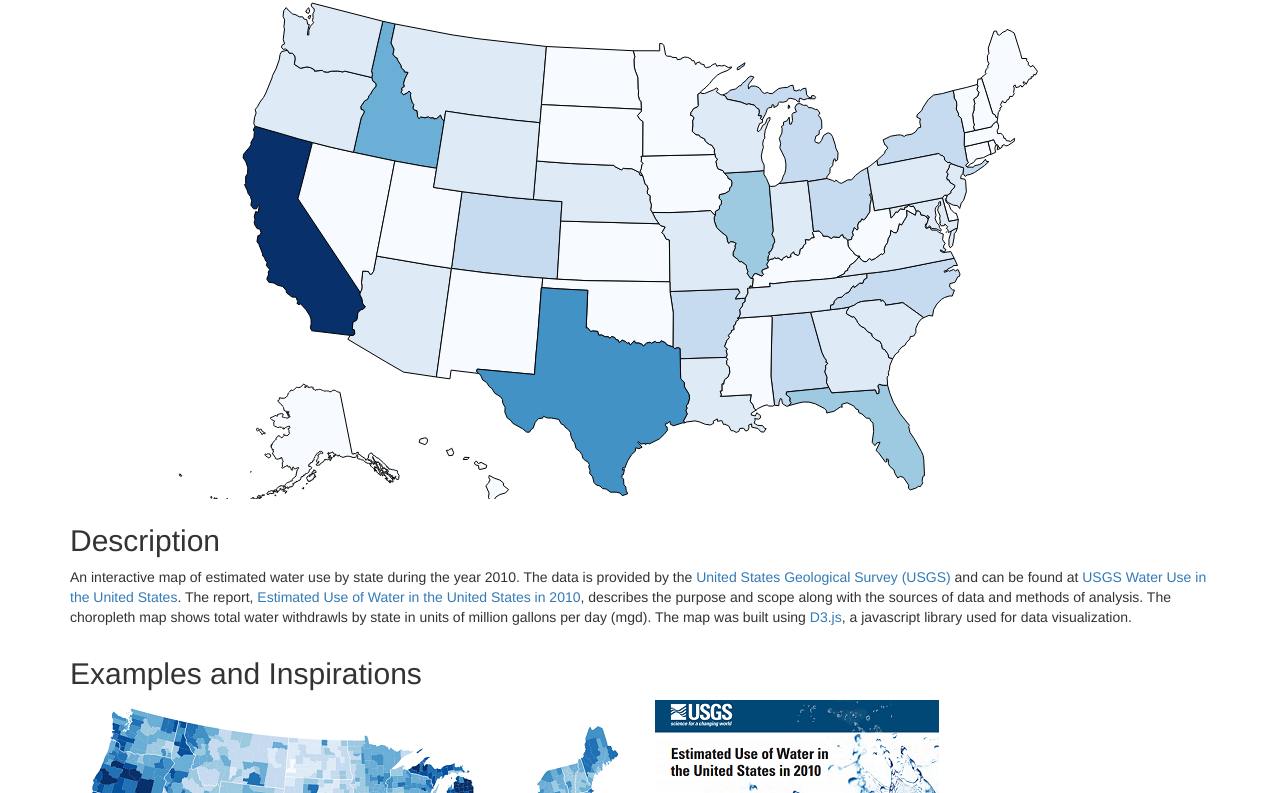
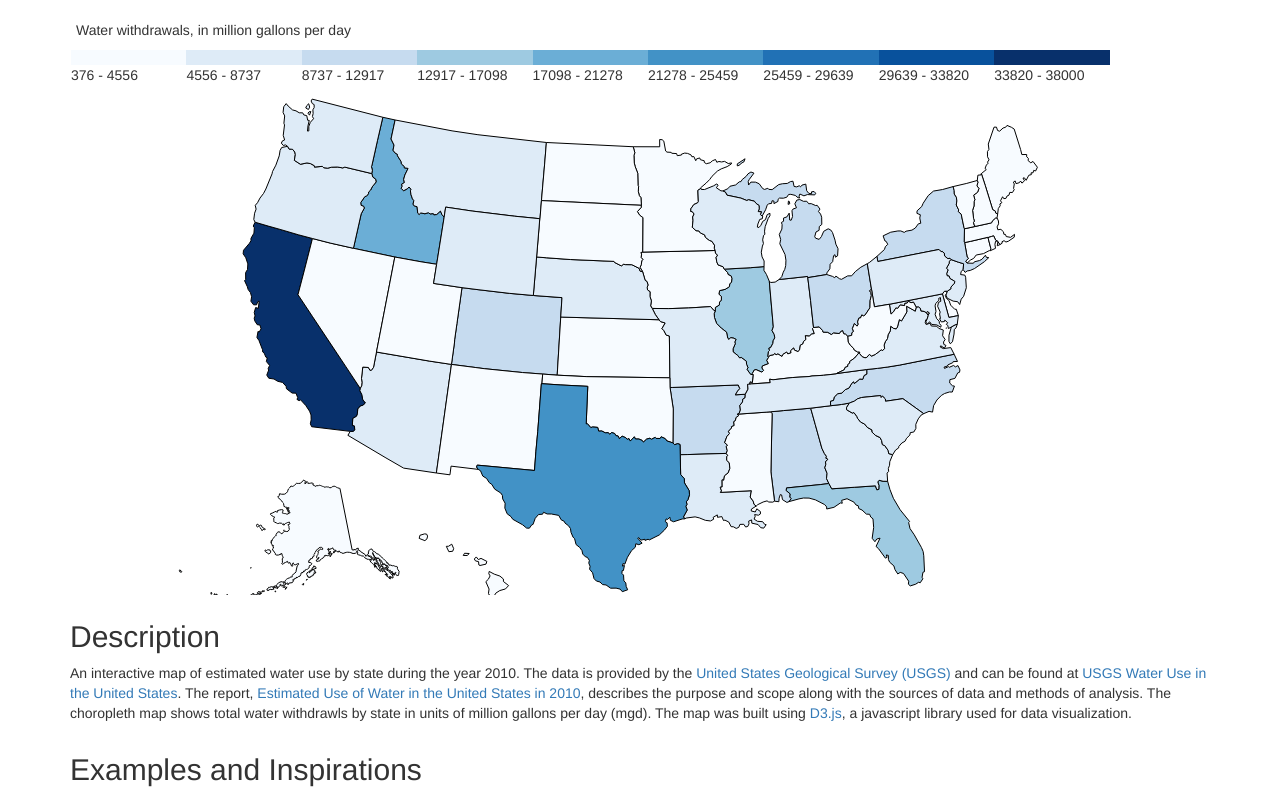
Before and after one commit to HydroLogic/wateruse-map-d3, a plain HTML site: page index.html in a window 1280 px wide. Shown: the part 274-1067 px from the top of the page. Drawn offline with Linux system fonts and the light colour scheme.

Commit message:
added a legend to the map

```diff
--- a/css/style.css
+++ b/css/style.css
@@ -61,3 +61,16 @@ svg {
 .title-logo {
     margin-top: 20px;
 }
+
+#legend {
+    padding: 1.5em 0 0 1.5em;
+}
+
+li.key {
+    border-top-width: 15px;
+    border-top-style: solid;
+/*    font-size: .75em;*/
+    width: 10%;
+    padding-left: 0;
+    padding-right: 0;
+}
--- a/index.html
+++ b/index.html
@@ -24,6 +24,11 @@
             <div class="col-md-12">
                 <h2 id="statename">Kentucky</h2>
                 <h2 id="statevalue">4330 mgd</h2>
+            </div>
+        </div>
+        <div class="row">
+            <div class="col-md-12" id="legend">
+                <p>Water withdrawals, in million gallons per day</p>
             </div>
         </div>
         <div class="row">
--- a/js/map-wateruse.js
+++ b/js/map-wateruse.js
@@ -24,6 +24,20 @@ var tooltip = d3.select("body")
 // create a quantize scale (function) to sort data values into buckets of color
 var color = d3.scale.quantize()
 	.range(["rgb(247,251,255)", "rgb(222,235,247)", "rgb(198,219,239)", "rgb(158,202,225)", "rgb(107,174,214)", "rgb(66,146,198)", "rgb(33,113,181)", "rgb(8,81,156)", "rgb(8,48,107)"]);
+
+// var color = d3.scale.quantize()
+// 	.range(colorbrewer.Blues[9])
+
+// make a legend
+// var legend = svg.selectAll("g.legend_entry")
+// 	.data(color.range())
+// 	.enter()
+// 	.append("g")
+// 	.attr("class", "legend_entry");
+
+var legend = d3.select("#legend")
+	.append("ul")
+	.attr("class", "list-inline");
 
 // function to calculate a color based on the ag productivity from data/us-ag-productivity-2004.csv file
 function calculate_color(d) {
@@ -109,5 +123,18 @@ d3.csv("data/2010-us-total-wateruse.csv", function(wateruse_data) {
 		  	.on("mousemove", function() {
 		  		return tooltip.style("top", (event.pageY + 10) + "px").style("left", (event.pageX + 10) + "px");
 		  	})
+
+		var keys = legend.selectAll("li.key")
+			.data(color.range())
+
+		keys.enter().append("li")
+			.attr("class", "key")
+			.style("border-top-color", String)
+			.text(function(d) {
+				var r = color.invertExtent(d);
+				console.log(r)
+				var format = d3.format("0.0f");
+				return format(+r[0]) + " - " + format(+r[1]);
+			});
 	});
 });
```
